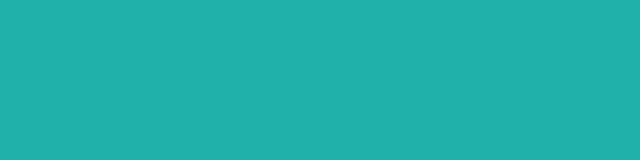
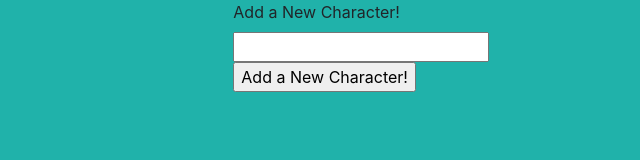
Before and after one commit to BrenBates/GifPage, a plain HTML site: page index.html in a window 1280 px wide. Shown: the whole page, without its empty margins (640-1280 px from the left). Drawn offline with nearby package versions, Linux system fonts and the light colour scheme.

Commit message:
Update index.html
Removing css reset, adding bootstrap cdn.  Adding boostrap layout

```diff
--- a/index.html
+++ b/index.html
@@ -5,8 +5,8 @@
     <meta http-equiv="Content-Type" content="text/html;charset=utf-8" />
 
     <title>GameOfGifs</title>
-    <!--Meyer's CSS reset-->
-    <link href="assets/css/reset.css" type="text/css" rel="stylesheet">
+    <!--Bootstrap CDN-->
+    <link rel="stylesheet" href="https://stackpath.bootstrapcdn.com/bootstrap/4.3.1/css/bootstrap.min.css" integrity="sha384-ggOyR0iXCbMQv3Xipma34MD+dH/1fQ784/j6cY/iJTQUOhcWr7x9JvoRxT2MZw1T" crossorigin="anonymous">
 
     <!--Custom CSS stylesheet-->
     <link href="assets/css/style.css" type="text/css" rel="stylesheet">
@@ -20,12 +20,26 @@
 
 <body>
 
+    <div class = 'row'>
+    <div class = 'col-sm-12' id="buttonHeader"></div>
+    </div>
 
-    <div class="buttonHeader"></div>
+    <div class = 'row'>
+    <div class = 'col-sm-8' id="gifSpace"></div>
 
-    <div class="container">
+    <div class = 'col-sm-4' id="formSpace">
+
+            <form id="char-form">
+                    <label for="char-input">Add a New Character!</label>
+                    <input type="text" id="char-input"><br>
+
+                    <!-- Button triggers new character to be added -->
+                    <input id="add-char" type="submit" value="Add a New Character!">
+            </form>
 
     </div>
+    </div>
+
 
 
     <script src="https://ajax.googleapis.com/ajax/libs/jquery/3.4.1/jquery.min.js"></script>
```
